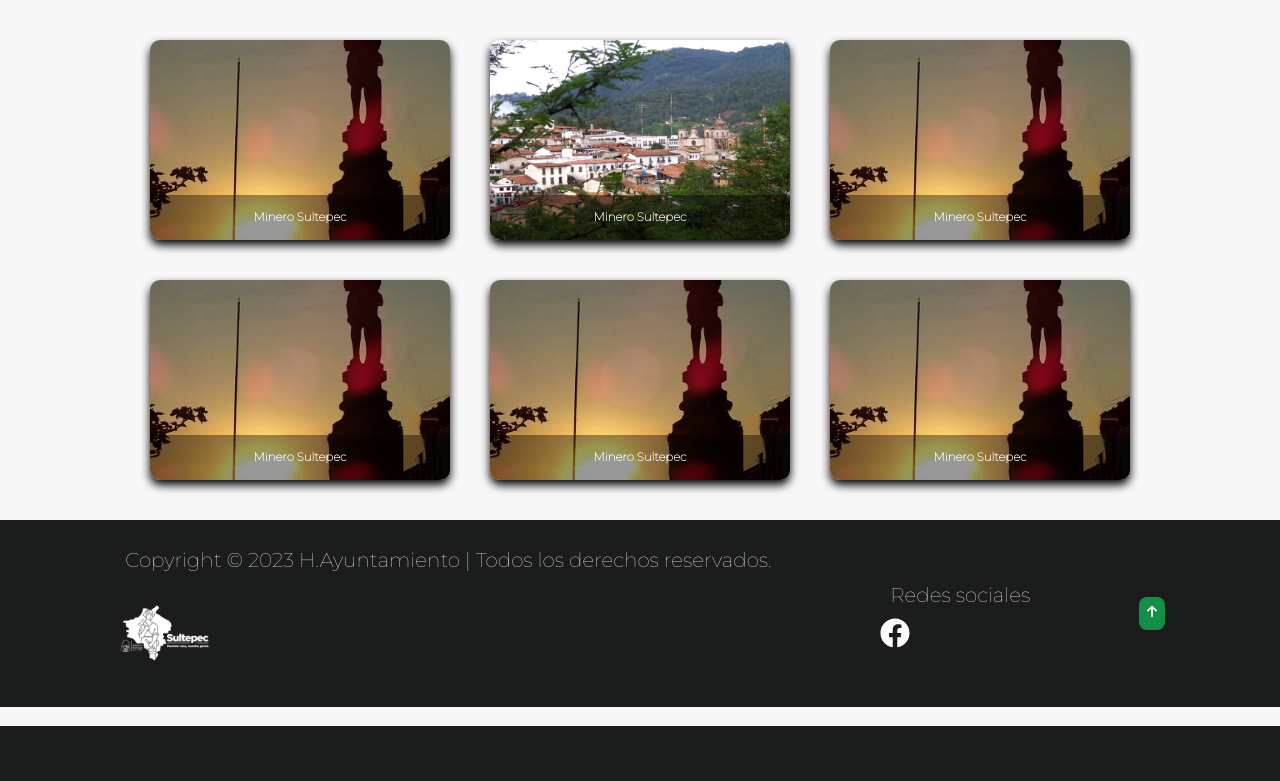
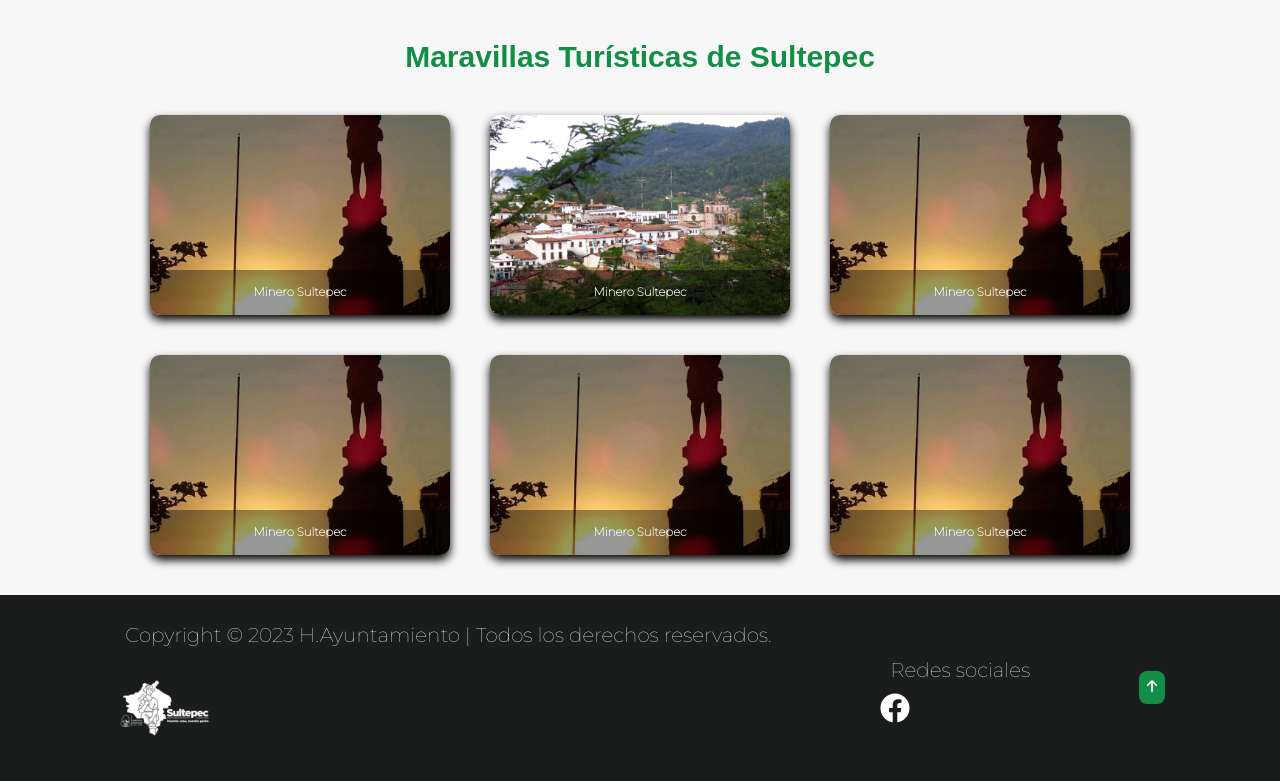
Before and after one commit to angelcruz07/WebSite-Turismo, a PHP site: page /WebSite-Turismo/php/attractive.php in a window 1280 px wide. Shown: the part 74-855 px from the top of the page. Before the commit the page ends 800 px from the top, so only its background shows below. Run offline with PHP 8.4, Linux system fonts and the light colour scheme.

Commit message:
Titulo galeria

```diff
--- a/assets/css/attractive.css
+++ b/assets/css/attractive.css
@@ -1,12 +1,29 @@
 #attractive {
-    padding: var(--standard-padding);
+  padding: var(--standard-padding);
 }
+
 .attractive {
   display: flex;
   flex-wrap: wrap;
   align-items: center;
   justify-content: center;
 }
+
+.container-gallery {
+  display: flex;
+  justify-content: center;
+  flex-wrap: wrap;
+}
+
+.title-attractive {
+  text-align: center;
+  color: var(--color-titles);
+  font-size: var(--subtitles-size);
+  padding: var(--standard-padding);
+  text-align: center;
+  font-family: var(--font-primary);
+}
+
 .card {
   position: relative;
   width: 300px;
@@ -43,7 +60,7 @@
   height: 45px;
   line-height: 45px;
   color: #fff;
-  background: rgba(0,0,0,.4);
+  background: rgba(0, 0, 0, .4);
   text-align: center;
 }
 
--- a/php/attractive.php
+++ b/php/attractive.php
@@ -7,6 +7,9 @@ require "../partials/header2.php";
 require "../partials/navbar.php";
 ?>
 <section class="attractive" id="attractive">
+    <h2 class="title-attractive">Maravillas Turísticas de Sultepec</h2>
+<div class="container-gallery">
+
     <div class="card">
         <div class="face front">
             <a href="<?php echo $images?>/minero_sultepec.jpg">
@@ -94,6 +97,7 @@ require "../partials/navbar.php";
             </div>
         </div>
     </div>
+</div>
 </section>
 <script src="https://code.jquery.com/jquery-3.6.0.min.js"></script>
 <script src="https://cdnjs.cloudflare.com/ajax/libs/magnific-popup.js/1.1.0/jquery.magnific-popup.min.js"></script>
```
